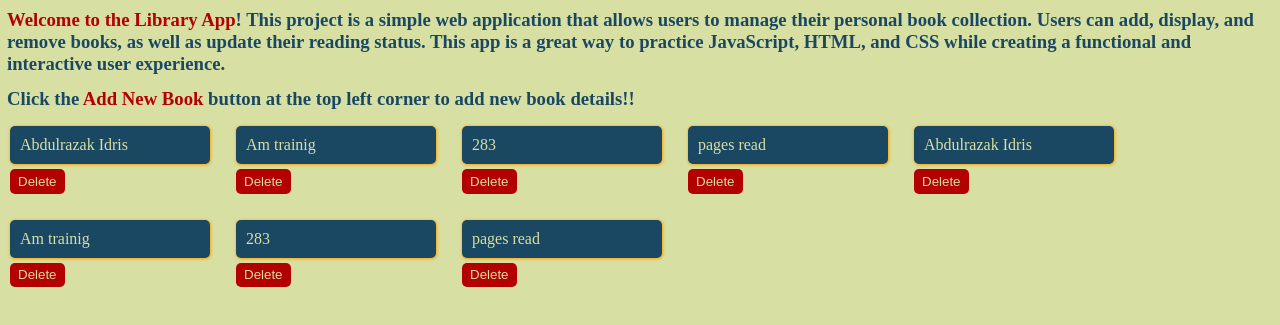
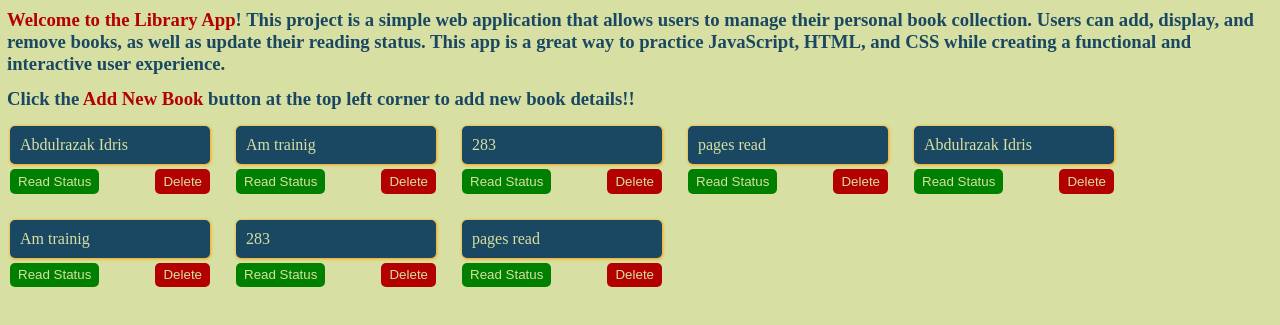
Before and after one commit to Abdulrazak-idris/Library, a plain HTML site: page index.html in a window 1280 px wide. Shown: the part 35-360 px from the top of the page. Drawn offline with nearby package versions, Linux system fonts and the light colour scheme.

Commit message:
Added read status buttom

```diff
--- a/script.js
+++ b/script.js
@@ -24,14 +24,23 @@ function showBooks(library) {
     for (const book of library) {
         const cardContainer = document.createElement("div");
         const newDiv = document.createElement("div");
+        const readOrDelete = document.createElement("div");
         const btn = document.createElement("button");
+        const readBtn = document.createElement("button");
         cardContainer.classList.add('card-container');
         newDiv.classList.add('card');
+        readOrDelete.classList.add('readOrDelete-container');
         btn.classList.add('btn', 'btn-delete');
+        readBtn.classList.add('btn', 'btn-read');
         newDiv.textContent = book;
         btn.textContent = "Delete";
-        cardContainer.appendChild(newDiv);
-        cardContainer.appendChild(btn);
+        readBtn.textContent = "Read Status";
+        readOrDelete.appendChild(readBtn);
+        readOrDelete.appendChild(btn);
+        const childElements = [newDiv, readOrDelete];
+        for (let i = 0; i < childElements.length; i++) {
+            cardContainer.appendChild(childElements[i]);
+        }
         page.appendChild(cardContainer);
     }
 }
@@ -41,7 +50,7 @@ showBooks(myLibrary)
 
 //Input form
 const btn = document.querySelector(".btn-addNewBook");
-btn.addEventListener("click", function (event) {
+btn.addEventListener("click", (event) => {
     alert("wow")
     event.preventDefault();
 })
@@ -61,10 +70,13 @@ newBook.addEventListener("click", function () {
 })
 
 const deleteBtns = document.querySelectorAll(".btn-delete");
+const readBtns = document.querySelectorAll(".btn-read");
 const deleteBtn = Array.from(deleteBtns);
+const readBtn = Array.from(readBtns);
 for (const btn of deleteBtn) {
     btn.addEventListener("click", (event) => {
         const parent = event.target.parentNode;
-        parent.remove();
+        const grandParent = parent.parentNode;
+        grandParent.remove();
     })
 }
--- a/style.css
+++ b/style.css
@@ -53,7 +53,8 @@ header {
 
 .btn-newBook:hover,
 .btn-addNewBook:hover,
-.btn-delete:hover {
+.btn-delete:hover,
+.btn-read:hover {
     transform: scale(1.1);
 }
 
@@ -103,6 +104,11 @@ header {
     background-color: #b30000;
     color: var(--secondary-color);
 }
+
+.btn-read {
+    background-color: green;
+    color: var(--secondary-color);
+}
 .text {
     color: var(--accent-color);
 }
@@ -122,3 +128,8 @@ label {
     font-weight: 600;
     margin-bottom: 5px;
 }
+
+.readOrDelete-container {
+    display: flex;
+    justify-content: space-between;
+}
```
